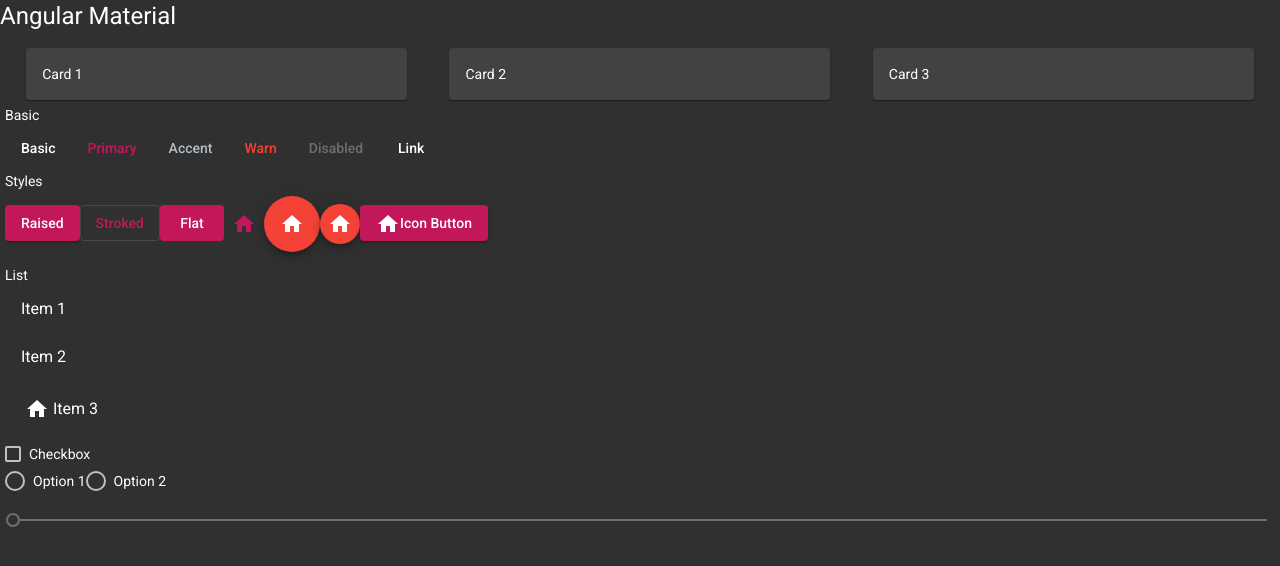
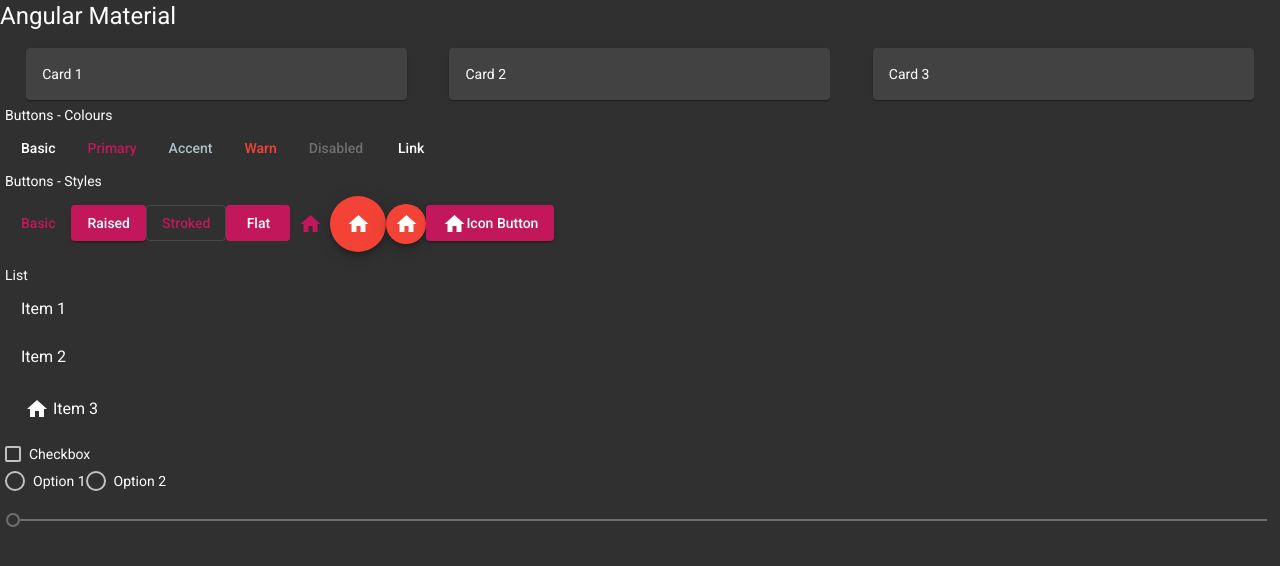
Before and after one commit to mcurrycl/angular-material-flex-9.1-starter, an Angular app: page / in a window 1280 px wide. Shown: the top 566 px of the page. Built offline with nearby package versions, Linux system fonts and the light colour scheme.

Commit message:
1 file modified

```diff
--- a/src/app/app.component.html
+++ b/src/app/app.component.html
@@ -13,7 +13,7 @@
 		</mat-card>
 	</div>
 
-	<div>Basic</div>
+	<div>Buttons - Colours</div>
 	<div>
 		<button mat-button>Basic</button>
 		<button mat-button color="primary">Primary</button>
@@ -23,8 +23,9 @@
 		<a mat-button href="https://www.google.com/" target="_blank">Link</a>
 	</div>
 
-	<div>Styles</div>
+	<div>Buttons - Styles</div>
 	<div>
+    <button mat-button color="primary">Basic</button>
 		<button mat-raised-button color="primary">Raised</button>
 		<button mat-stroked-button color="primary">Stroked</button>
 		<button mat-flat-button color="primary">Flat</button>
```
